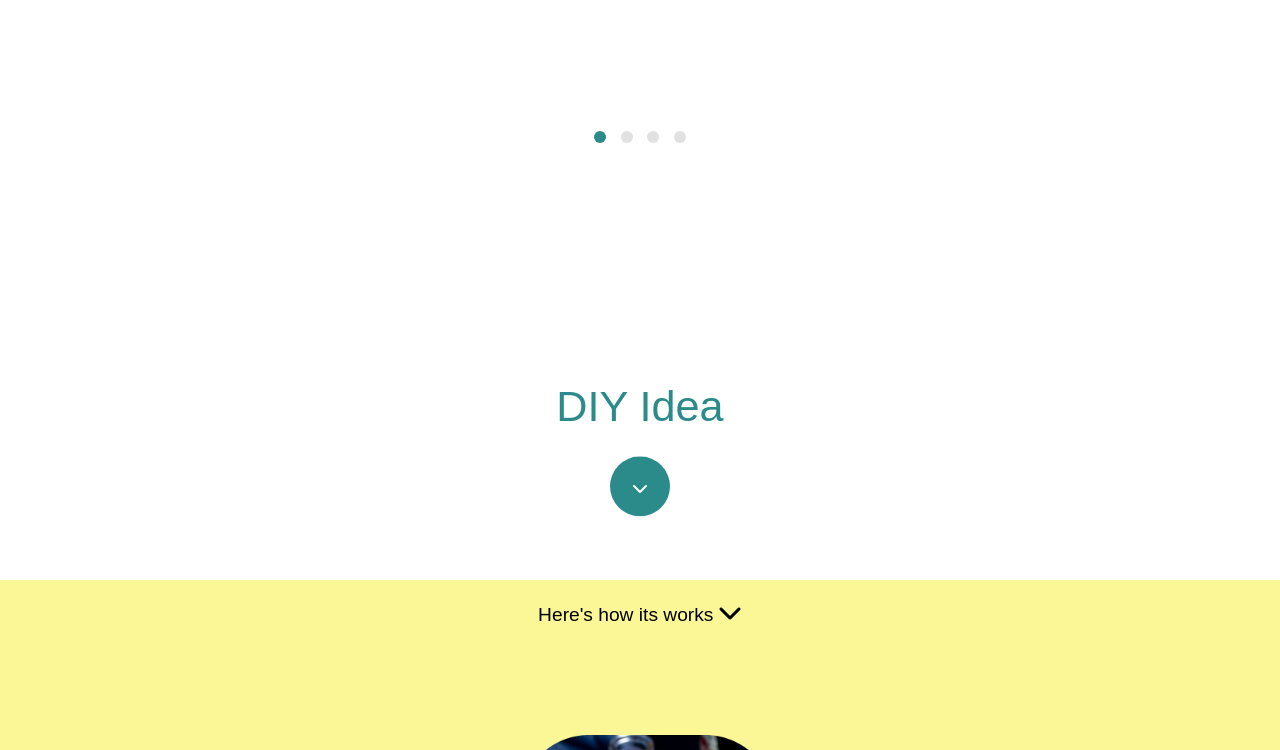
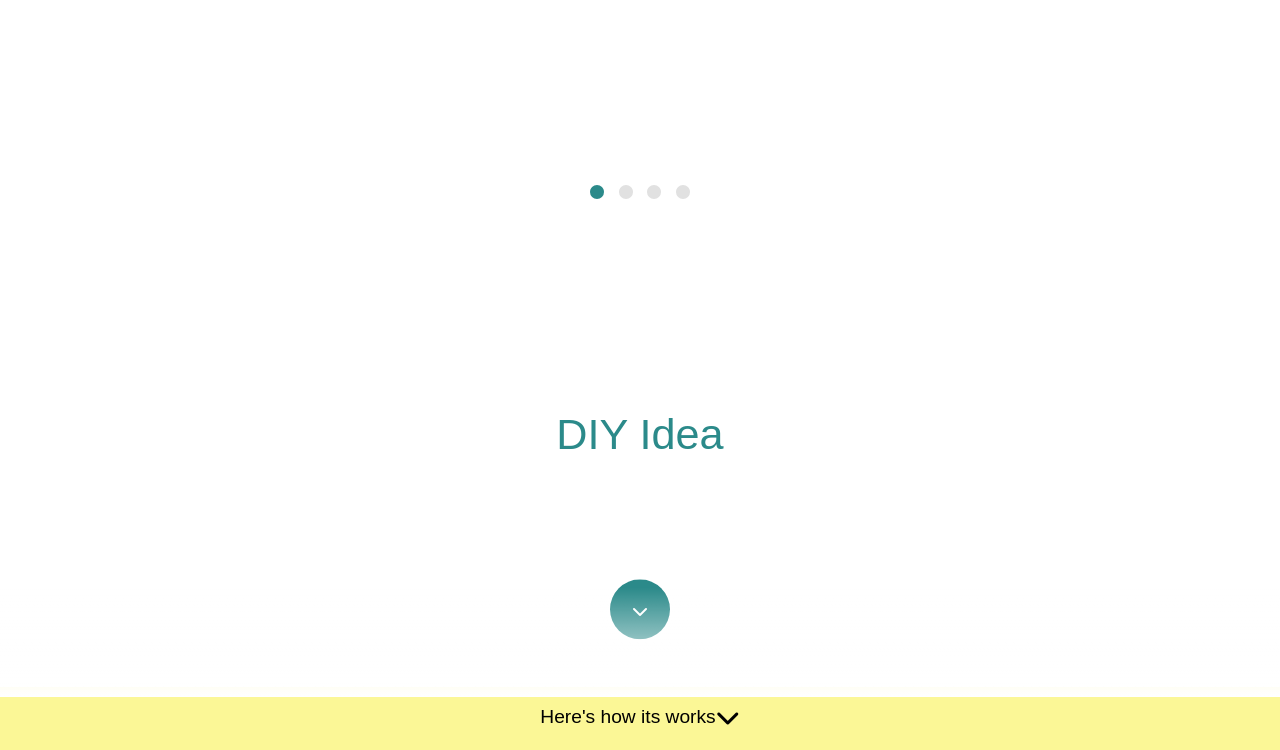
Before and after one commit to Bhavyashree-DC/Pinterest_webPage, a plain HTML site: page index.html in a window 1280 px wide. Shown: the part 320-1070 px from the top of the page. Drawn offline with nearby package versions, Linux system fonts and the light colour scheme.

Commit message:
Added home-section footer with linear gradient effect

```diff
--- a/index.html
+++ b/index.html
@@ -34,10 +34,10 @@
             <div class="centered-content slider1-content">
                 <h1 class="text">Get your Next</h1>
                     <ul class="dots-list">
-                        <li id="dot1"><button id = "button1"></button></li>
-                        <li id="dot2"><button id = "button2"></button></li>
-                        <li id="dot3"><button id = "button3"></button></li>
-                        <li id="dot4"><button id = "button4"></button></li>
+                        <li><button class = "dots"id = "button1"></button></li>
+                        <li><button class = "dots"id = "button2"></button></li>
+                        <li><button class = "dots"id = "button3"></button></li>
+                        <li><button class = "dots"id = "button4"></button></li>
                     </ul>
             </div>
 
@@ -272,6 +272,11 @@
                     </div>
                </div>
                <!-- slider4 end -->
+
+               <div class="dropdown">
+                    <a href = '#'>Here's how its works</a>
+                    <i class="fa-solid fa-chevron-down"></i>
+              </div>
     </div>
 
     <!-- Home section end -->
@@ -280,11 +285,6 @@
     <!-- SearchIdea  section  -->
 
     <div class="searchIdea_container" id="searchIdeaContainer">
-          <div class="dropdown">
-                <a href = '#'>Here's how its works</a>
-                <i class="fa-solid fa-chevron-down"></i>
-           </div>
-
             <div class="search_Idea">
                 <div class="search_images">
                     <img src ="./images/center-2d76a691.png">
--- a/script.js
+++ b/script.js
@@ -1,14 +1,15 @@
-
+document.addEventListener('DOMContentLoaded', function () {
   let currentSlider = 1;
 
-function toggleSlider() {
+  function toggleSlider(sliderNumber) {
       // Hide all sliders
       const sliders = document.querySelectorAll('.slider-container');
       sliders.forEach(slider => {
           slider.style.display = 'none';
       });
 
-    // Show the current slider
+      // Show the clicked slider
+      currentSlider = sliderNumber;
       const current = document.getElementById(`slider${currentSlider}`);
       current.style.display = 'block';
 
@@ -21,22 +22,31 @@ function toggleSlider() {
       dotButtons.forEach((dotButton, index) => {
           dotButton.style.backgroundColor = index + 1 === currentSlider ? bgColor : '';
       });
-
-    currentSlider = currentSlider < 4 ? currentSlider + 1 : 1;
   }
 
-toggleSlider();
+  // Add event listeners to your buttons
+  const buttons = document.querySelectorAll('.dots-list button');
+  buttons.forEach((button, index) => {
+      button.addEventListener('click', () => {
+          toggleSlider(index + 1); // Index starts from 0
+      });
+  });
 
-setInterval(toggleSlider, 8000);
+  // Automatically start with the first slider
+  toggleSlider(currentSlider);
 
+  // Add an interval to automatically switch sliders
+  setInterval(function () {
+      currentSlider = currentSlider < 3 ? currentSlider + 1 : 1;
+      toggleSlider(currentSlider);
+  }, 8000);
+});
 
 
 // down  arrow scrolling functionality
 
-// Get all arrow down icons with the common class
 const arrowDownIcons = document.querySelectorAll(".down_arrow_outer i");
 
-// Add click event listeners to scroll to the corresponding home section
 arrowDownIcons.forEach((icon, index) => {
     icon.addEventListener("click", function () {
         const searchIdeaContainer = document.getElementById(`sliderDownArrow${index + 1}`);
--- a/style.css
+++ b/style.css
@@ -85,16 +85,17 @@ body{
     align-items: center;
     text-align: center;
     width: 100%;
-    height:900px;
+    height:1060px;
     position: relative;
 }
-.home_content h1{
+
+/* .home_content h1{
     position: absolute;
     font-size: 5rem;
     color: black;
     font-weight: 400;
-    margin-top:100px;
-}
+    margin-top:200px;
+} */
 .centered-content {
     display: flex;
     flex-direction: column;
@@ -104,26 +105,43 @@ body{
   }
 
 .centered-content h1{
-    margin-top: 45%;
+    margin-top:60%;
     z-index: 1;
     font-size: 3.7rem;
     font-weight: 400;
     line-height: 1.5;
 }
+
 .centered-content p{
-    margin-top: -49%;
+    margin-top: -48%;
     font-size: 2.7rem;
     font-weight: 400;
-    transition: transform 1.1s ease-in-out, opacity 0.5s ease;
-    transform: translateY(-55px);
+    transition: transform 2s ease-in-out,opacity 2s ease-in-out;
     opacity: 1;
+    animation: moveTextUp 4s ease-in-out;
+}
+
+@keyframes moveTextUp {
+    0%{
+        transform: translateY(0);
+        opacity: 1;
+        z-index: 0;
+    }
+    80%{
+        transform:  translateY(-30%);
+    }
+    100%{
+        transform: translateY(-30px);
+        opacity: 0;
+        z-index: 2;
+    }
 }
 
 .dots-list{
     list-style: none;
     padding: 0;
     margin-top: 190px;
-    cursor: pointer;
+
 }
 
 .dots-list li{
@@ -131,15 +149,19 @@ body{
     margin: 0 5px;
 }
 
-.dots-list li button{
+.dots{
     background-color: rgb(225,225,225);
-    height: 10px;
-    padding: 6px;
+    height: 12px;
+    padding: 7px;
     border-radius: 50px;
     outline: none;
     border: none;
+    cursor: default;
 }
 
+.dots.clicked{
+    cursor: pointer;
+}
 .image_container_wrapper{
     display: flex;
     justify-content: center;
@@ -189,17 +211,14 @@ body{
 .image_container.active {
   z-index: 2;
 }
+
 .image-box {
     text-align: center;
     transition: opacity 2s ease-in-out;
     transform: translateY(0);
     opacity: 1;
 }
-/* .image-box.active{
-   transform: translateY(-20px);
-    opacity: 0;
-    transition: opacity 2s ease-in-out 0.5s, transform 2s ease-in-out 0.5s;
-} */
+
 
 .image-container.active .image-box {
     animation: fadeIn 6s ease-in-out 2s forwards;
@@ -307,10 +326,11 @@ body{
   transition: opacity 2s ease-in-out;
 }
 
+
 .down_arrow_outer{
     position: absolute;
     left: 50%;
-    bottom: 10%;
+    bottom: 12%;
     transform:  translateX(-50%) translateY(-50%);
     background-color: darkolivegreen;
     width:30px;
@@ -350,6 +370,64 @@ body{
     overflow: hidden;
   }
 
+
+  .slider-container .centered-content {
+    padding: 20px;
+    text-align: center;
+    font-size: 2rem;
+    font-weight: 400;
+    line-height: 1.5;
+    margin-top: -88px;
+}
+
+
+.slider-container .down_arrow_outer {
+    color: white;
+    z-index: 5;
+    animation: moveUpDown 3s infinite;
+    cursor: pointer;
+}
+
+
+#slider1 .centered-content p {
+    color:  rgb(43, 138, 138);
+
+}
+
+#slider2 .centered-content p {
+    color: goldenrod;
+
+}
+
+#slider3 .centered-content p {
+    color: olivedrab;
+
+}
+
+#slider4 .centered-content p {
+    color: blue;
+
+}
+
+#slider1 .down_arrow_outer {
+    background-color: rgb(43, 138, 138) ;
+    color: white;
+}
+#slider2 .down_arrow_outer {
+    background-color: goldenrod;
+    color: white;
+}
+
+#slider3 .down_arrow_outer {
+    background-color:olivedrab;
+    color: white;
+}
+#slider4 .down_arrow_outer {
+    background-color: blue;
+    color: white;
+}
+
+
   #slider1 {
     animation: fade 8s infinite;
 
@@ -379,57 +457,49 @@ body{
     }
   }
 
-  .slider-container .centered-content {
-    padding: 20px;
-    text-align: center;
-    font-size: 2rem;
-    font-weight: 400;
-    line-height: 1.5;
-    margin-top: -49px;
-}
+  .dropdown{
+    display: flex;
+    align-items: center;
+    justify-content: center;
+    position: absolute;
+    top: 95%;
+    left: 50%;
+    bottom: 0;
+    width: 100%;
+    height: 60px;
+    transform: translateX(-50%);
+    padding: 10px;
+    z-index: 1;
+    background-color: #fbf796;
+  }
+   .dropdown a{
+       display: flex;
+       align-items: center;
+       justify-content: center;
+       color: black;
+       font-size: 1.2rem;
+       font-weight: 200;
+   }
 
-.slider-container .down_arrow_outer {
-    color: white;
-    z-index: 5;
-    animation: moveUpDown 3s infinite;
-    cursor: pointer;
-}
+   .dropdown i{
+      display: flex;
+      justify-content: center;
+      align-items: center;
+      font-size: 1.5rem;
+      font-weight: 700;
+   }
 
 
-#slider1 .centered-content p {
-    color:  rgb(43, 138, 138);
-}
-
-#slider2 .centered-content p {
-    color: goldenrod;
-}
-
-#slider3 .centered-content p {
-    color: olivedrab;
-}
-
-#slider4 .centered-content p {
-    color: blue;
-}
-
-#slider1 .down_arrow_outer {
-    background-color: rgb(43, 138, 138) ;
-    color: white;
-}
-#slider2 .down_arrow_outer {
-    background-color: goldenrod;
-    color: white;
-}
-
-#slider3 .down_arrow_outer {
-    background-color:olivedrab;
-    color: white;
-}
-#slider4 .down_arrow_outer {
-    background-color: blue;
-    color: white;
-}
-
+  .dropdown::after{
+    content: '';
+    position: absolute;
+    height: 110px;
+    width: 100%;
+    top:-100px;
+    bottom: 0;
+    background:linear-gradient(to top,#fff,#0000);
+    z-index: 1;
+  }
 
 /* Search-container styles  */
 
@@ -444,24 +514,6 @@ body{
     background-color: #fbf796;
     position: relative;
 }
-.dropdown{
-  position: absolute;
-  top: 0;
-  left: 50%;
-  transform: translateX(-50%);
-  padding: 20px;
-  z-index: 1;
-}
- .dropdown a{
-    color: black;
-    font-size: 1.2rem;
-    font-weight: 200;
- }
-
- .dropdown i{
-    font-size: 1.5rem;
-    font-weight: 700;
- }
 
 .search_Idea{
     display: flex;
@@ -648,7 +700,7 @@ body{
     height: 300px;
     border-radius: 50px;
     z-index: 2;
-    margin-top: -32%;
+    margin-top: -30%;
     margin-left: 840px;
 }
 
@@ -829,7 +881,7 @@ body{
     display: flex;
     justify-content: center;
     position: relative;
-    height: 970px;
+    height: 1200px;
     overflow: hidden;
 }
 
```
Lines whose indentation alone changed are shown as unchanged.
